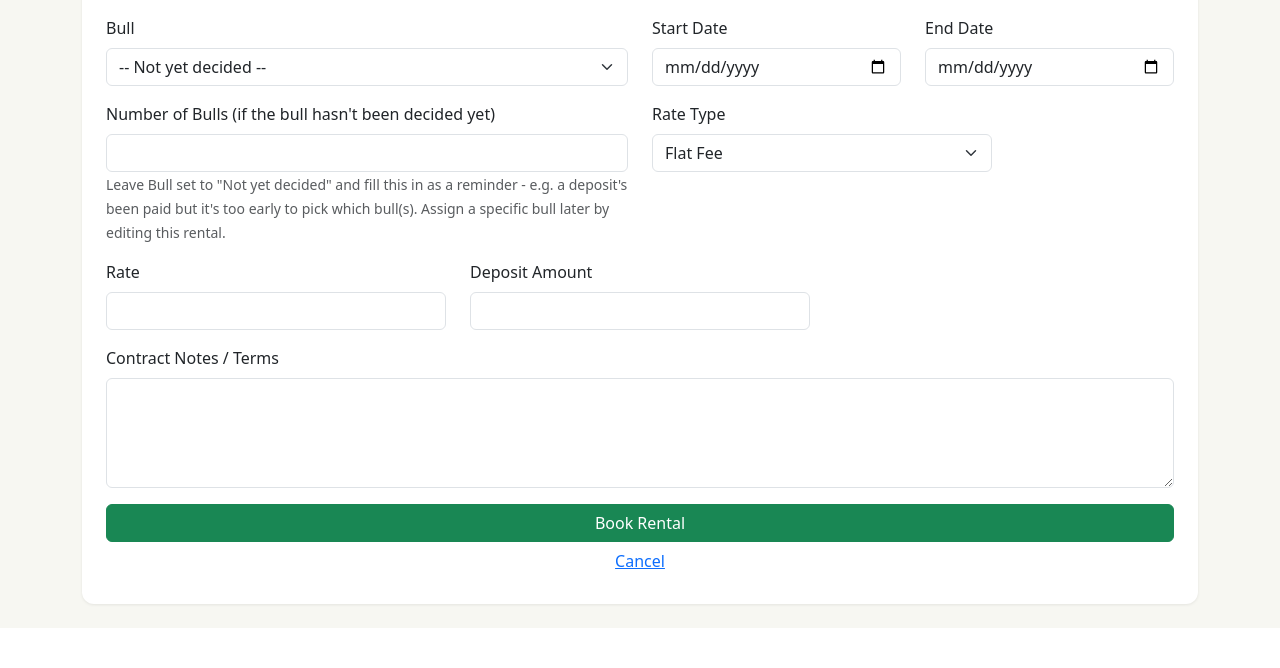
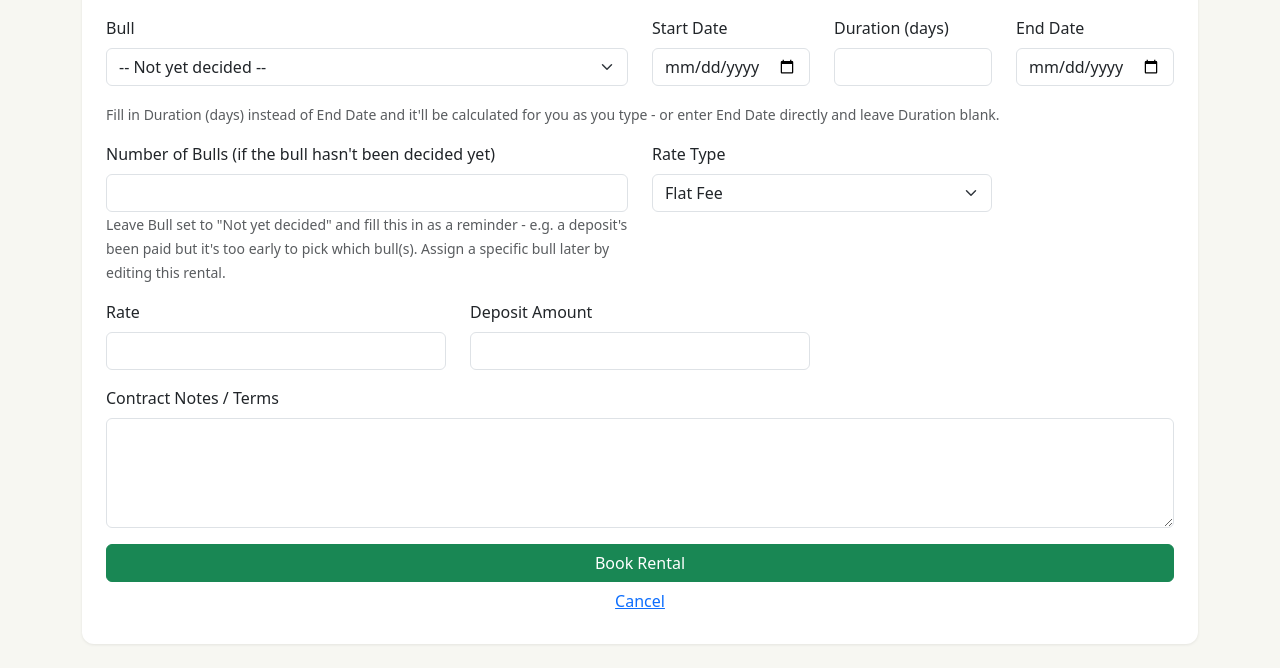
Before and after one commit to jpatri8-hub/Cattle, a Flask app: page /rentals/new in a window 1280 px wide. Shown: the part 340-1008 px from the top of the page. Before the commit the page ends 968 px from the top, so only its background shows below. Run offline with Flask 3, Linux system fonts and the light colour scheme; the visitor is signed in with stand-in values (Sample User, id 1); data comes from the database, SQL or seed files in the repository; data that the repository does not hold is empty; some libraries are stand-ins or nearby versions.

Commit message:
Rental duration-to-end-date, bull semen-status row highlighting, auto-log last-seen on location change
- Rentals: a new "Duration (days)" field lets you enter a start date plus a
  day count instead of an end date directly - the end date is computed
  (and live-updates as you type) using the same inclusive day-count
  convention already used for daily-rate revenue. Entering an end date
  directly still works exactly as before; at least one of the two is
  required.
- Herd Inventory list: a bull's row is now colored by its current semen
  test status - green (Good), red (Bad), blue (Retest) - which takes
  priority over the existing yellow "not seen in 4+ months" highlight.
  Untested bulls and non-bulls still fall back to the not-seen highlight.
- Whenever an animal's location actually changes - editing an animal,
  the bulk "move" action, or a rental bull's location being updated on
  return - a LastSeenCheck is now logged automatically at the new
  location, since being moved is itself evidence the animal was seen.
  A save that doesn't change the location logs nothing.

No schema changes.

Co-Authored-By: Claude Sonnet 5 <noreply@anthropic.com>
Claude-Session: https://claude.ai/code/session_017cX8C32vR38peokdRdP72g

```diff
--- a/app/animals/routes.py
+++ b/app/animals/routes.py
@@ -14,7 +14,7 @@ from app.forms import (
 from app.lifecycle import (
     apply_candidate_sires, apply_weaning_transfer, auto_sync_breeding_exposure,
     choose_rotating_sire, compute_calf_type, compute_dam_candidate_sires,
-    generate_temp_id,
+    generate_temp_id, log_location_change_seen_check,
 )
 from app.models import (
     Animal, animal_sort_key, AnimalType, BreedingGroup, BullEPD, CALVING_EASE_CHOICES, CalfRecord,
@@ -238,7 +238,9 @@ def edit_animal(animal_id):
             animal.sex = atype.sex
             animal.birth_date = form.birth_date.data
             animal.birth_weight = form.birth_weight.data
-            animal.location_id = form.location_id.data or None
+            new_location_id = form.location_id.data or None
+            log_location_change_seen_check(animal, new_location_id, current_user.id)
+            animal.location_id = new_location_id
             animal.birth_location_id = form.birth_location_id.data or None
             animal.sire_id = form.sire_id.data or None
             animal.dam_id = form.dam_id.data or None
@@ -375,6 +377,7 @@ def bulk_action():
             flash("Pick a location to move the selected animals to.", "warning")
         else:
             for a in animals:
+                log_location_change_seen_check(a, location.id, current_user.id, notes="Seen - moved via bulk action.")
                 a.location_id = location.id
             db.session.commit()
             flash(f"Moved {len(animals)} animal(s) to {location.display_name}.", "success")
--- a/app/forms.py
+++ b/app/forms.py
@@ -219,7 +219,8 @@ class RentalForm(FlaskForm):
     )
     customer_id = SelectField("Buyer / Customer", coerce=int, validators=[DataRequired()])
     start_date = DateField("Start Date", validators=[DataRequired()])
-    end_date = DateField("End Date", validators=[DataRequired()])
+    end_date = DateField("End Date", validators=[Optional()])
+    duration_days = IntegerField("Duration (days)", validators=[Optional()])
     rate = DecimalField("Rate", validators=[Optional()], places=2)
     rate_type = SelectField("Rate Type", choices=[("flat", "Flat Fee"), ("daily", "Per Day")])
     deposit_amount = DecimalField("Deposit Amount", validators=[Optional()], places=2)
--- a/app/lifecycle.py
+++ b/app/lifecycle.py
@@ -8,13 +8,27 @@ from datetime import date, timedelta
 
 from app import db
 from app.models import (
-    Animal, AnimalType, BreedingGroup, CalfRecord, ExposureRecord, Location, Rental,
+    Animal, AnimalType, BreedingGroup, CalfRecord, ExposureRecord, LastSeenCheck, Location, Rental,
     RENTAL_ACTIVE, SEMEN_BAD, SEMEN_RETEST, SEX_FEMALE, SEX_MALE,
     TRANSFER_TRIGGER_AGE, TRANSFER_TRIGGER_WEANED,
 )
 
 GESTATION_MIN_DAYS = 270
 GESTATION_MAX_DAYS = 295
+
+
+def log_location_change_seen_check(animal, new_location_id, seen_by_id, date_recorded=None, notes=None):
+    """Moving an animal is itself evidence it was seen - whenever its
+    location actually changes, log a LastSeenCheck at the new location so
+    it counts toward the "not seen in 4+ months" clock. A no-op "change" to
+    the same location logs nothing."""
+    if new_location_id == animal.location_id:
+        return
+    db.session.add(LastSeenCheck(
+        animal_id=animal.id, date_recorded=date_recorded or date.today(),
+        location_id=new_location_id, health_status="Healthy",
+        notes=notes or "Seen - location updated.", seen_by_id=seen_by_id,
+    ))
 
 
 def compute_candidate_sires(animal):
--- a/app/rentals/routes.py
+++ b/app/rentals/routes.py
@@ -1,16 +1,30 @@
-from datetime import date
+from datetime import date, timedelta
 
 from flask import Blueprint, flash, redirect, render_template, request, url_for
 from flask_login import current_user, login_required
 
 from app import db
 from app.forms import RentalCheckForm, RentalForm
+from app.lifecycle import log_location_change_seen_check
 from app.models import (
     Animal, animal_sort_key, Buyer, Location, RENTAL_ACTIVE, RENTAL_BOOKED, RENTAL_RETURNED,
     Rental, RentalCheck,
 )
 
 rentals_bp = Blueprint("rentals", __name__, url_prefix="/rentals")
+
+
+def _resolve_end_date(form):
+    """End date can be entered directly, or derived from a duration in days
+    (duration=1 means a single-day rental: end_date == start_date, matching
+    how Rental.revenue counts days). Returns (end_date, error_message)."""
+    if form.end_date.data:
+        return form.end_date.data, None
+    if form.duration_days.data:
+        if form.duration_days.data < 1:
+            return None, "Duration must be at least 1 day."
+        return form.start_date.data + timedelta(days=form.duration_days.data - 1), None
+    return None, "Enter an end date, or a duration in days."
 
 
 def _has_conflict(bull_id, start_date, end_date, exclude_rental_id=None):
@@ -56,11 +70,14 @@ def new_rental():
     if form.validate_on_submit():
         bull_id = form.bull_id.data or None
         bull_count = form.bull_count.data
-        if form.end_date.data < form.start_date.data:
+        end_date, end_date_error = _resolve_end_date(form)
+        if end_date_error:
+            flash(end_date_error, "danger")
+        elif end_date < form.start_date.data:
             flash("End date must be on or after the start date.", "danger")
         elif not bull_id and not bull_count:
             flash("Pick a bull, or enter a number of bulls if it's too early to decide which one(s).", "danger")
-        elif bull_id and _has_conflict(bull_id, form.start_date.data, form.end_date.data):
+        elif bull_id and _has_conflict(bull_id, form.start_date.data, end_date):
             flash("That bull is already booked during part of this date range.", "danger")
         else:
             rental = Rental(
@@ -68,7 +85,7 @@ def new_rental():
                 bull_count=None if bull_id else bull_count,
                 customer_id=form.customer_id.data,
                 start_date=form.start_date.data,
-                end_date=form.end_date.data,
+                end_date=end_date,
                 rate=form.rate.data,
                 rate_type=form.rate_type.data,
                 deposit_amount=form.deposit_amount.data,
@@ -101,18 +118,21 @@ def edit_rental(rental_id):
     if form.validate_on_submit():
         bull_id = form.bull_id.data or None
         bull_count = form.bull_count.data
-        if form.end_date.data < form.start_date.data:
+        end_date, end_date_error = _resolve_end_date(form)
+        if end_date_error:
+            flash(end_date_error, "danger")
+        elif end_date < form.start_date.data:
             flash("End date must be on or after the start date.", "danger")
         elif not bull_id and not bull_count:
             flash("Pick a bull, or enter a number of bulls if it's too early to decide which one(s).", "danger")
-        elif bull_id and _has_conflict(bull_id, form.start_date.data, form.end_date.data, exclude_rental_id=rental.id):
+        elif bull_id and _has_conflict(bull_id, form.start_date.data, end_date, exclude_rental_id=rental.id):
             flash("That bull is already booked during part of this date range.", "danger")
         else:
             rental.bull_id = bull_id
             rental.bull_count = None if bull_id else bull_count
             rental.customer_id = form.customer_id.data
             rental.start_date = form.start_date.data
-            rental.end_date = form.end_date.data
+            rental.end_date = end_date
             rental.rate = form.rate.data
             rental.rate_type = form.rate_type.data
             rental.deposit_amount = form.deposit_amount.data
@@ -165,6 +185,10 @@ def add_check(rental_id):
             if form.condition_score.data:
                 rental.return_condition_score = form.condition_score.data
             if form.location_id.data:
+                log_location_change_seen_check(
+                    rental.bull, form.location_id.data, current_user.id,
+                    date_recorded=form.date_recorded.data, notes="Seen - location updated on rental return.",
+                )
                 rental.bull.location_id = form.location_id.data
 
         db.session.commit()
--- a/app/templates/animals/list.html
+++ b/app/templates/animals/list.html
@@ -90,7 +90,7 @@
       </thead>
       <tbody>
         {% for a in group_animals %}
-        <tr class="{{ 'table-warning' if a.not_seen_flagged }}">
+        <tr class="{{ 'table-success' if a.is_bull and a.current_semen_status == 'Good' else 'table-danger' if a.is_bull and a.current_semen_status == 'Bad' else 'table-primary' if a.is_bull and a.current_semen_status == 'Retest' else 'table-warning' if a.not_seen_flagged else '' }}">
           <td><input type="checkbox" class="animal-check" name="animal_ids" value="{{ a.id }}" form="bulkForm"></td>
           <td><a href="{{ url_for('animals.view_animal', animal_id=a.id, back=request.full_path) }}">{{ a.display_id }}</a>{% if a.name %} <small class="text-muted">{{ a.name }}</small>{% endif %}{% if a.not_seen_flagged %} <span class="badge bg-warning text-dark">4+ mo</span>{% endif %}</td>
           <td>{% if a.sex == "female" %}{% if a.has_calf_at_side %}<span class="badge bg-success">Yes</span>{% else %}-{% endif %}{% else %}&mdash;{% endif %}</td>
--- a/app/templates/rentals/form.html
+++ b/app/templates/rentals/form.html
@@ -11,8 +11,12 @@
     </div>
 
     <div class="col-md-6 mb-3">{{ form.bull_id.label(class="form-label") }} {{ form.bull_id(class="form-select") }}</div>
-    <div class="col-md-3 mb-3">{{ form.start_date.label(class="form-label") }} {{ form.start_date(class="form-control") }}</div>
-    <div class="col-md-3 mb-3">{{ form.end_date.label(class="form-label") }} {{ form.end_date(class="form-control") }}</div>
+    <div class="col-md-2 mb-3">{{ form.start_date.label(class="form-label") }} {{ form.start_date(id="start_date", class="form-control") }}</div>
+    <div class="col-md-2 mb-3">
+      {{ form.duration_days.label(class="form-label") }} {{ form.duration_days(id="duration_days", class="form-control") }}
+    </div>
+    <div class="col-md-2 mb-3">{{ form.end_date.label(class="form-label") }} {{ form.end_date(id="end_date", class="form-control") }}</div>
+    <div class="col-12 mb-3 mt-n2"><small class="text-muted">Fill in Duration (days) instead of End Date and it'll be calculated for you as you type - or enter End Date directly and leave Duration blank.</small></div>
     <div class="col-md-6 mb-3">
       {{ form.bull_count.label(class="form-label") }} {{ form.bull_count(class="form-control") }}
       <small class="text-muted">Leave Bull set to "Not yet decided" and fill this in as a reminder - e.g. a deposit's been paid but it's too early to pick which bull(s). Assign a specific bull later by editing this rental.</small>
@@ -27,4 +31,26 @@
   {{ form.submit(class="btn btn-success") }}
   <a href="{{ url_for('rentals.view_rental', rental_id=rental.id) if rental else url_for('rentals.list_rentals') }}" class="btn btn-link">Cancel</a>
 </form>
+<script>
+(function () {
+  var startInput = document.getElementById('start_date');
+  var durationInput = document.getElementById('duration_days');
+  var endInput = document.getElementById('end_date');
+
+  function recalcEndDate() {
+    var startVal = startInput.value;
+    var duration = parseInt(durationInput.value, 10);
+    if (!startVal || !duration || duration < 1) return;
+    var start = new Date(startVal + 'T00:00:00');
+    start.setDate(start.getDate() + duration - 1);
+    endInput.value = start.toISOString().slice(0, 10);
+  }
+
+  durationInput.addEventListener('input', recalcEndDate);
+  startInput.addEventListener('change', recalcEndDate);
+  endInput.addEventListener('input', function () {
+    if (endInput.value) durationInput.value = '';
+  });
+})();
+</script>
 {% endblock %}
```
